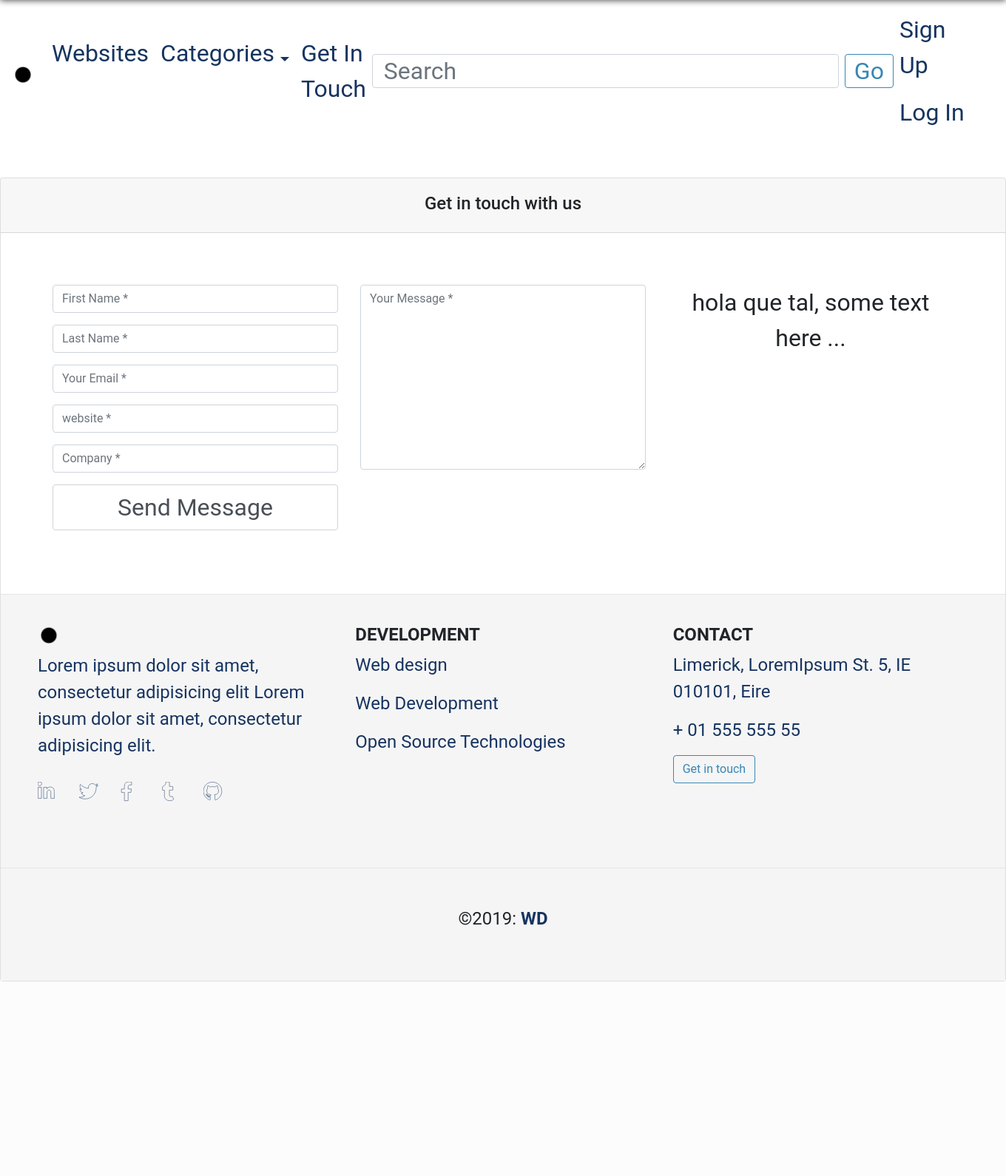
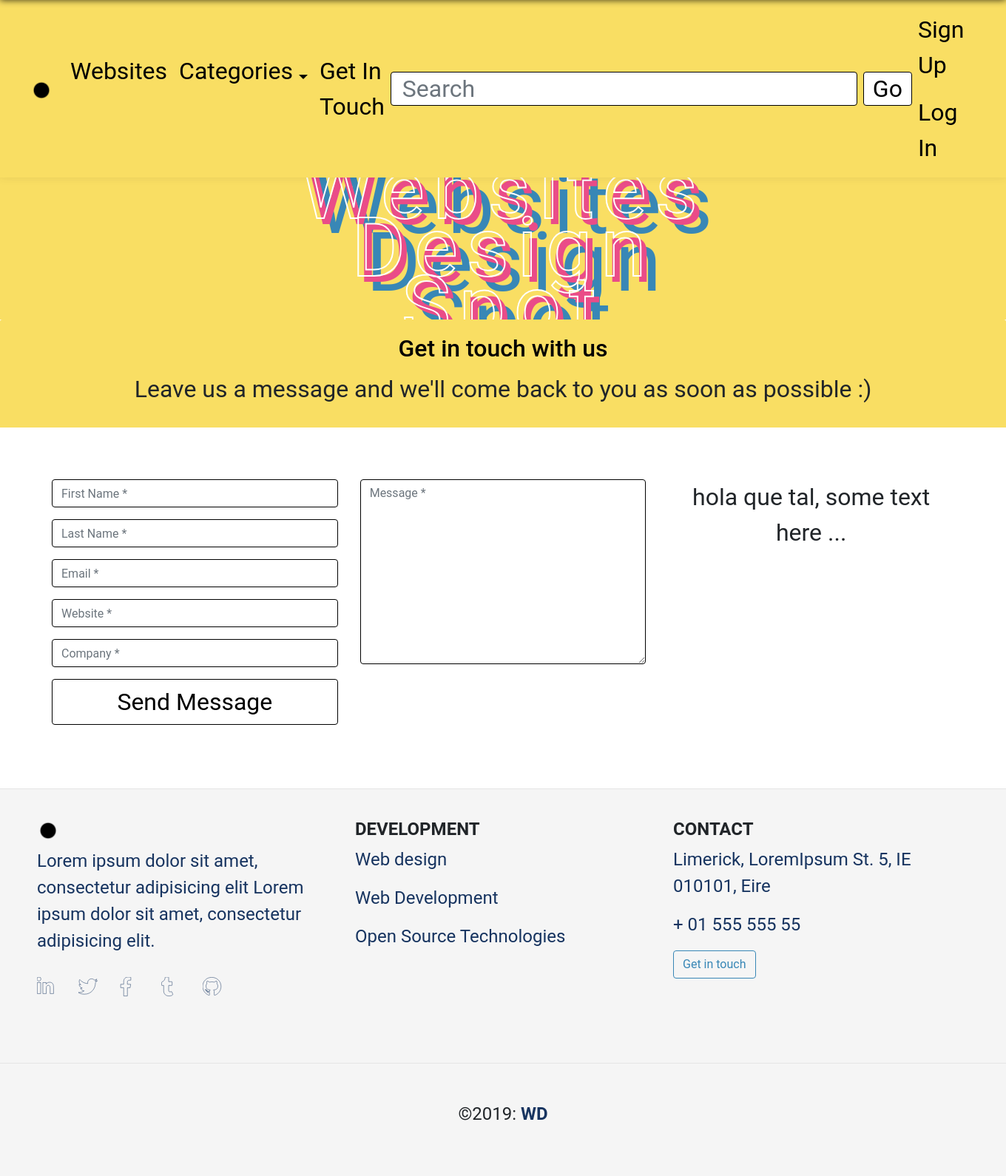
Before and after one commit to pazcm/websites-design-spot, a Django app: page /contact/ in a window 1360 px wide. Shown: the whole page at 74% size. Before the commit the page ends 1327 px from the top, so only its background shows below. Run offline with Django 3.2, Linux system fonts and the light colour scheme; some libraries are stand-ins or nearby versions; some web fonts are replaced.

Commit message:
add contact header

```diff
--- a/websites_design_spot/account/templates/index.html
+++ b/websites_design_spot/account/templates/index.html
@@ -11,7 +11,7 @@
     <p class="lead font-weight-normal mt-5">
         Wellcome to our spot. Go around and have a look at the designs. Create an account and get in touch with us!
     </p>
-    <a class="btn btn-header" href="{% url 'login' %}">Get started</a>
+    <a class="btn btn-home" href="{% url 'login' %}">Get started</a>
   </div>
 </div>
 <!-- end home header -->
--- a/websites_design_spot/home/templates/contact.html
+++ b/websites_design_spot/home/templates/contact.html
@@ -3,42 +3,54 @@
 {% block page_title %}Contact - Webdes Design Spot{% endblock %}
 {% block content %}
 
-<div class="contact-container">
+<!-- <div class="contact-container"> -->
+<!-- header -->
+  <div class="position-relative overflow-hidden p-5 text-center header-bg">
+    <div class="col-sm-12 col-md-12 p-5 mx-auto">
+      <h1 class="display-4 font-weight-normal header-title">Websites Design Spot</h1>
+    </div>
+  </div>
+<!-- end header -->
   <div class="row justify-content-center">
-    <div class="col-md-12 col-md-6">
-      <div class="card mt-5">
+
+    <div class="col-sm-12 col-md-12">
+      <!-- <div> -->
+
+      <div class="card border-0">
         <header class="card-header">
-          <h4 class="card-title mt-2 text-center">Get in touch with us</h4>
+          <h2 class="card-title mt-2 text-center">Get in touch with us</h2>
+          <p class="text-center">Leave us a message and we'll come back to you as soon as possible :)</p>
         </header>
         <article class="card-body">
+
           <form method="post" class="contact-form form-horizontal">
             {% csrf_token %}
             <div class="contact-details-container">
               <div class="row">
                 <div class="col-md-4">
                   <div class="form-group">
-                    <input type="text" name="firstName" class="form-control" placeholder="First Name *" value="" />
+                    <input type="text" name="firstName" class="form-control" placeholder="First Name *" value="" required/>
                   </div>
                   <div class="form-group">
-                    <input type="text" name="lastName" class="form-control" placeholder="Last Name *" value="" />
+                    <input type="text" name="lastName" class="form-control" placeholder="Last Name *" value="" required/>
                   </div>
                   <div class="form-group">
-                    <input type="text" name="email" class="form-control" placeholder="Your Email *" value="" />
+                    <input type="text" name="email" class="form-control" placeholder="Email *" value="" required/>
                   </div>
                   <div class="form-group">
-                    <input type="text" name="website" class="form-control" placeholder="website *" value="" />
+                    <input type="text" name="website" class="form-control" placeholder="Website *" value="" />
                   </div>
                   <div class="form-group">
                     <input type="text" name="company" class="form-control" placeholder="Company *" value="" />
                   </div>
                   <div class="form-group">
-                    <input type="submit" name="btnSubmit" class="btnContact" value="Send Message" />
+                    <input type="submit" name="btnSubmit" class="btnContact" value="Send Message"/>
                   </div>
                 </div>
                 <div class="col-md-4">
                   <div class="form-group">
-                    <textarea name="txtMsg" class="form-control" placeholder="Your Message *"
-                      style="width: 100%; height: 250px;"></textarea>
+                    <textarea name="txtMsg" class="form-control" placeholder="Message *"
+                      style="width: 100%; height: 250px;" required></textarea>
                   </div>
                 </div>
                 <div class="col-md-4">
@@ -49,7 +61,12 @@
               </div>
             </div>
           </form>
+
         </article>
+      </div>
+    </div>
+  </div>
+<!-- </div> -->
 {% endblock %}
 
 <!-- <h1>Get In Touch</h1>
--- a/websites_design_spot/static/css/custom.css
+++ b/websites_design_spot/static/css/custom.css
@@ -30,15 +30,11 @@ body::before {
   z-index: 100;
 }
 
-/* .home-header {
-  content: "";
-  left: 0;
-  width: 100%;
-  box-shadow: 0px 0 5px rgba(0, 0, 0, 0.8);
-  z-index: 100;
-} */
+/* --- Navigation --- */
+.navbar {
+  background-color: var(--color-yellow);
+}
 
-/* --- Navigation --- */
 .dropdown-toggle::after {
   vertical-align: 0;
   margin-left: 0;
@@ -50,10 +46,23 @@ body::before {
 
 .dropdown-menu {
   font-size: 2rem;
+  background-color: #000;
+}
+
+.dropdown-item {
+  color: #fff;
+}
+
+.dropdown-item:hover {
+  background-color: #fff;
 }
 
 .nav-link {
-  color: #173460;
+  color: #000;
+}
+
+.nav-link:hover {
+  color: #fff;
 }
 
 .search-box {
@@ -67,18 +76,21 @@ body::before {
 
 .form-control-search {
   padding: 0 175px 0 15px;
+  border: 1px solid #000;
+  color: #000;
 }
 
 .btn-search {
   line-height: 0.5;
-  color: #3887b6;
-  border-color: #3887b6;
+  color: #000;
+  border-color: #000;
+  background-color: #fff;
 }
 
 .btn-search:hover {
   color: #fff;
-  background-color: #53c68c;
-  border-color: #3887b6;
+  background-color: #000;
+  border-color: #fff;
 }
 
 .fa-shopping-cart {
@@ -86,25 +98,21 @@ body::before {
 }
 
 /* --- home page --- */
-.home-title {
+.home-title, .header-title {
   position: absolute;
   top: 50%;
   left: 50%;
   transform: translate(-50%, -50%);
   padding-top: 50px;
-  font-size: 7rem;
+  font-size: 5rem;
   line-height: 0.7;
 	letter-spacing: 0.1em;
   -webkit-text-fill-color: transparent;
-  -webkit-text-stroke-width: 3px;
+  -webkit-text-stroke-width: 2px;
   -webkit-text-stroke-color: white;
   text-shadow:
               8px 8px #ea4c88,
               20px 20px #3887b6;
-}
-
-.header-bg {
-  background-color: #f9de63;
 }
 
 .home-welcome-block p {
@@ -113,16 +121,51 @@ body::before {
   line-height: 1.3;
 }
 
-.btn-header {
+.btn-home {
   font-size: 2rem;
   color: #3887b6;
   border-color: #3887b6;
 }
 
-.btn-header:hover {
+.btn-home:hover {
   color: #fff;
   background-color: #53c68c;
   border-color: #3887b6;
+}
+
+/* --- header --- */
+.header-bg {
+  background-color: #f9de63;
+}
+
+.header-title {
+  padding: 0;
+}
+
+.card-header {
+  background-color: var(--color-yellow);
+  border: 0;
+}
+
+.header-bg::before {
+  content: "";
+  position: absolute;
+  top: -10px;
+  left: 0;
+  width: 100%;
+  height: 2px;
+  box-shadow: 0px 0 15px rgba(0, 0, 0, 0.8);
+  z-index: 100;
+}
+
+.card-title {
+  color: #000;
+}
+
+/* --- logo --- */
+.logo-container {
+  padding-bottom: 5px;
+  padding-left: 75px;
 }
 
 /* --- webdes page --- */
@@ -164,6 +207,12 @@ body::before {
 }
 /* --- end webdes page --- */
 
+/* --- forms --- */
+.form-control {
+  background-color: #fff !important;
+  border: 1px solid #000;
+  color: #000;
+}
 
 /* -- account forms -- */
 .form-control {
@@ -211,6 +260,16 @@ body::before {
   text-align: center;
 }
 
+.btnContact {
+  border: 1px solid #000;
+  color: #000;
+}
+
+.btnContact:hover {
+  background-color: #000;
+  color: #fff;
+}
+
 /* -- Checkout form -- */
 .checkout-container {
   padding: 10px;
@@ -251,7 +310,7 @@ input, select {
   color: #495057;
   background-color: #fff;
   background-clip: padding-box;
-  border: 1px solid #ced4da;
+  border: 1px solid #000;
   border-radius: .25rem;
   transition: border-color .15s ease-in-out,box-shadow .15s ease-in-out;
 }
@@ -409,16 +468,24 @@ svg:hover #gh { animation: gh .7s; }
 }
 
 @media only screen and (min-width: 961px) {
-  .home-title {
+  .home-title, .header-title {
     font-size: 9rem;
-    /* width: 720px; */
+  }
+
+  .header-title {
+    font-size: 7rem;
   }
 
   .home-welcome-block p {
     font-size: 2.5rem;
-  }
+  }ct
 
   .btn-payment {
     width: 40%;
   }
+
+  .logo-container {
+    padding-left: 25px;
 }
+
+}
```
